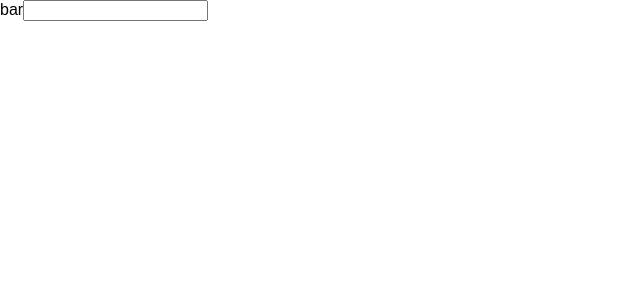
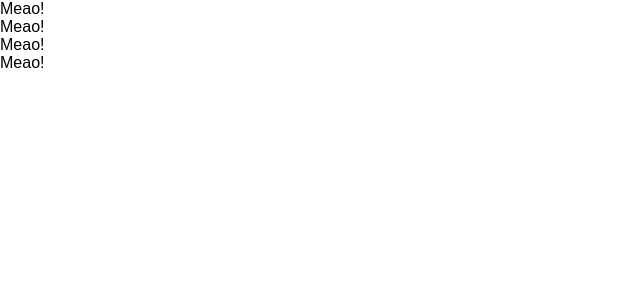
Before and after one commit to jyunkiogawa/udemy-react-redux-crud-application, a React (Create React App) app: page / in a window 1280 px wide. Shown: the top 300 px of the page, without its empty margins (0-640 px from the left). Built offline with nearby package versions, Linux system fonts and the light colour scheme.

Commit message:
create class components and functional component

```diff
--- a/src/App.js
+++ b/src/App.js
@@ -1,13 +1,28 @@
-import React, { Component } from 'react';
+import React from 'react';
 
-class App extends Component {
-  render()  {
-    return (
-      <React.Fragment>
-        <label htmlFor="bar">bar</label>
-        <input type="text" onChange={() => {console.log("I'am clicked")}} />
-      </React.Fragment>
-  )}
+// class App extends Component {
+//   render()  {
+//     return (
+//       <React.Fragment>
+//         <label htmlFor="bar">bar</label>
+//         <input type="text" onChange={() => {console.log("I'am clicked")}} />
+//       </React.Fragment>
+//   )}
+// }
+
+const App = () => {
+  return (
+    <div>
+     <Cat />
+     <Cat />
+     <Cat />
+     <Cat />
+    </div>
+  )
+}
+
+const Cat = () => {
+  return <div> Meao! </div>
 }
 
 export default App;
```
